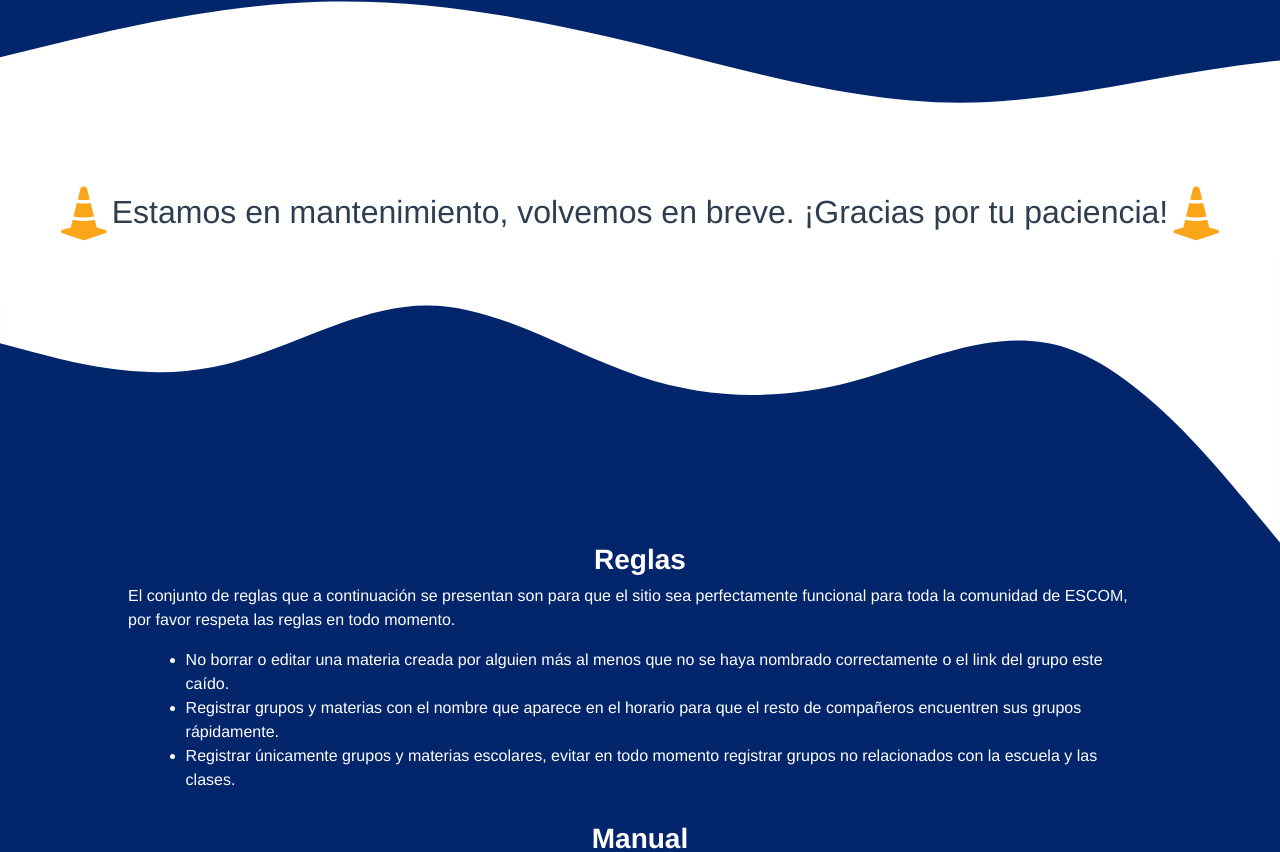
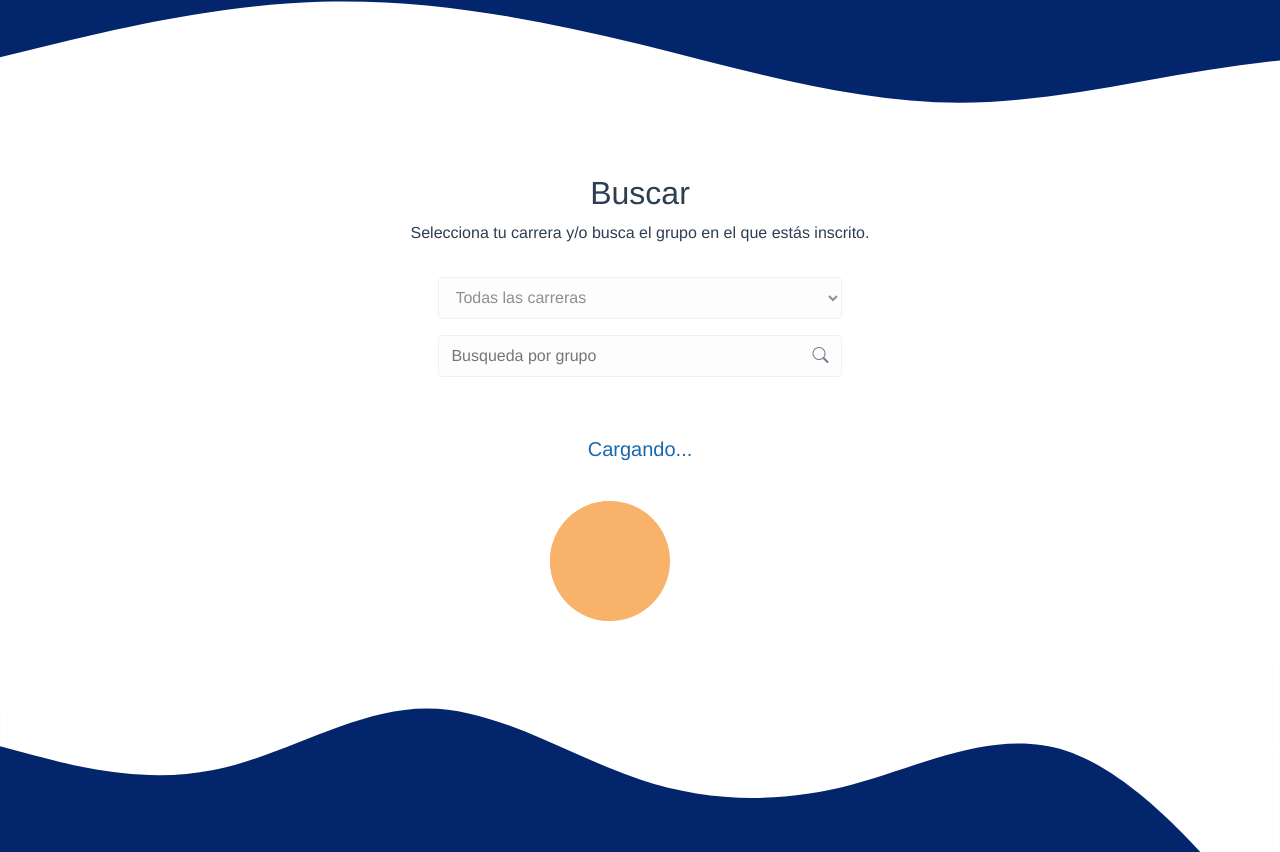
Before and after one commit to GoldenGladier/escom-phone-groups, a Vue app: page / in a window 1280 px wide. Shown: the part 388-1240 px from the top of the page. Built offline with nearby package versions, Linux system fonts and the light colour scheme; a web font is replaced by a local one; what vue-clipboard2, vuefire would draw is missing.

Commit message:
Bugfix - Typographic error was corrected in copyright

```diff
--- a/src/App.vue
+++ b/src/App.vue
@@ -1,12 +1,12 @@
 <template>
   <div id="app" @keydown.esc="handleModalESC">
     <CoverTop />
-    <div class="notice-web-in-maintence">
+    <div class="notice-web-in-maintence" v-if="webInMaintence">
       <i class="bi bi-cone-striped"></i>
       <h2>Estamos en mantenimiento, volvemos en breve. ¡Gracias por tu paciencia!</h2>
       <i class="bi bi-cone-striped"></i>
     </div>
-    <div class="container-list" id="searchList" v-if="false">
+    <div class="container-list" id="searchList" v-else>
       <!-- {{escom}} -->
       <h2>Buscar</h2>
       <p>Selecciona tu carrera y/o busca el grupo en el que estás inscrito.</p>
@@ -130,6 +130,7 @@ export default {
   },
   data() {
     return {
+      webInMaintence: false,
       escomWithoutKeys : [],
       // newData : [],
       modalActive : false,
--- a/src/components/Footer.vue
+++ b/src/components/Footer.vue
@@ -2,7 +2,7 @@
     <footer>
         <svg xmlns="http://www.w3.org/2000/svg" viewBox="0 0 1440 320"><path fill="#03256C" fill-opacity="1" d="M0,320L40,309.3C80,299,160,277,240,250.7C320,224,400,192,480,170.7C560,149,640,139,720,165.3C800,192,880,256,960,245.3C1040,235,1120,149,1200,122.7C1280,96,1360,128,1400,144L1440,160L1440,320L1400,320C1360,320,1280,320,1200,320C1120,320,1040,320,960,320C880,320,800,320,720,320C640,320,560,320,480,320C400,320,320,320,240,320C160,320,80,320,40,320L0,320Z"></path></svg>
         <div class="footer-container">
-            Copiryght © 2021. Todos los derechos reservados.
+            Copyright © 2021. Todos los derechos reservados.
             <p>
                 Proyecto desarrollado por
                 <span>Omar Aguirre Alvarez.</span>
```
Also changed, not shown: 1 other file (tests, documents, lock files or other folders).
